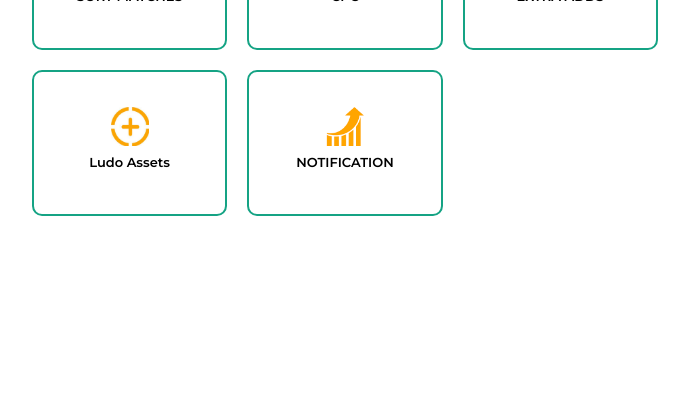
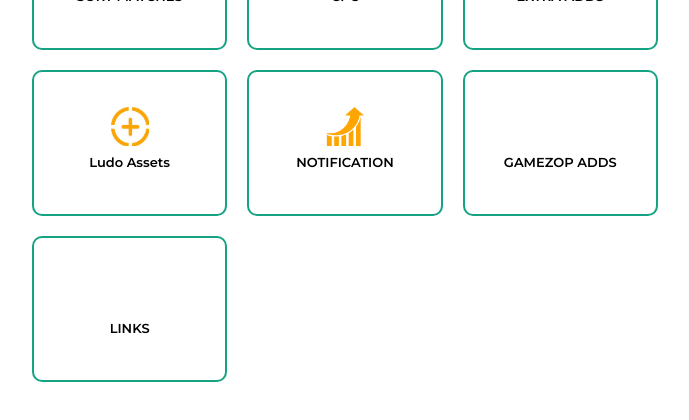
Before and after one commit to Singh-Paramvir/newLudoAdmin, a Next.js app: page /dashboard in a window 1280 px wide. Shown: the part 954-1374 px from the top of the page, without its empty margins (143-832 px from the left). Before the commit the page ends 1228 px from the top, so only its background shows below. Built offline with nearby package versions, Linux system fonts and the light colour scheme.

Commit message:
Update Dashboard.js

```diff
--- a/Component/Dashboard.js
+++ b/Component/Dashboard.js
@@ -246,6 +246,22 @@
                         NOTIFICATION
                       </div>
                     </Link>
+                    <Link href={"/gamezop"}>
+                      <div
+                        className="link-item eighteen-sec"
+                        id="thirds-item"
+                      >
+                        GAMEZOP ADDS
+                      </div>
+                    </Link>
+                    <Link href={"/links"}>
+                      <div
+                        className="link-item nineteen-sec "
+                        id="acc-item"
+                      >
+                        LINKS
+                      </div>
+                    </Link>
                   </div>
 
                 </div>
```
